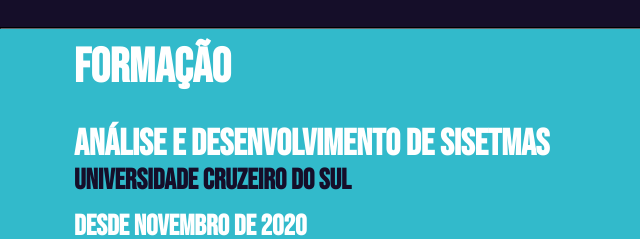
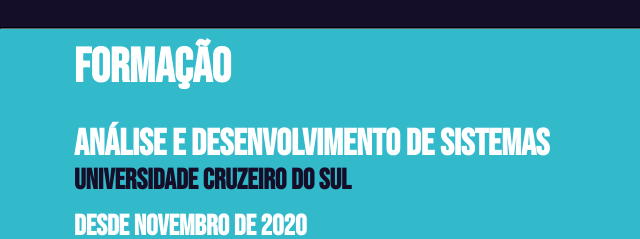
Before and after one commit to kallebenunes/cv, a plain HTML site: page index.html in a window 1280 px wide. Shown: the part 1045-1284 px from the top of the page, 0-640 px from the left. Drawn offline with Linux system fonts and the light colour scheme.

Commit message:
Update index.html

```diff
--- a/index.html
+++ b/index.html
@@ -77,7 +77,7 @@
         <div class="container-formacao" id="formacao">
             <h1 class="title-section">formação</h1>
             <section class="section-formacao">
-                <h1>Análise e desenvolvimento de Sisetmas</h1>
+                <h1>Análise e desenvolvimento de Sistemas</h1>
                 <h2>Universidade Cruzeiro do Sul</h2>
                 <h3>Desde Novembro de 2020</h3>
             </section>
```
